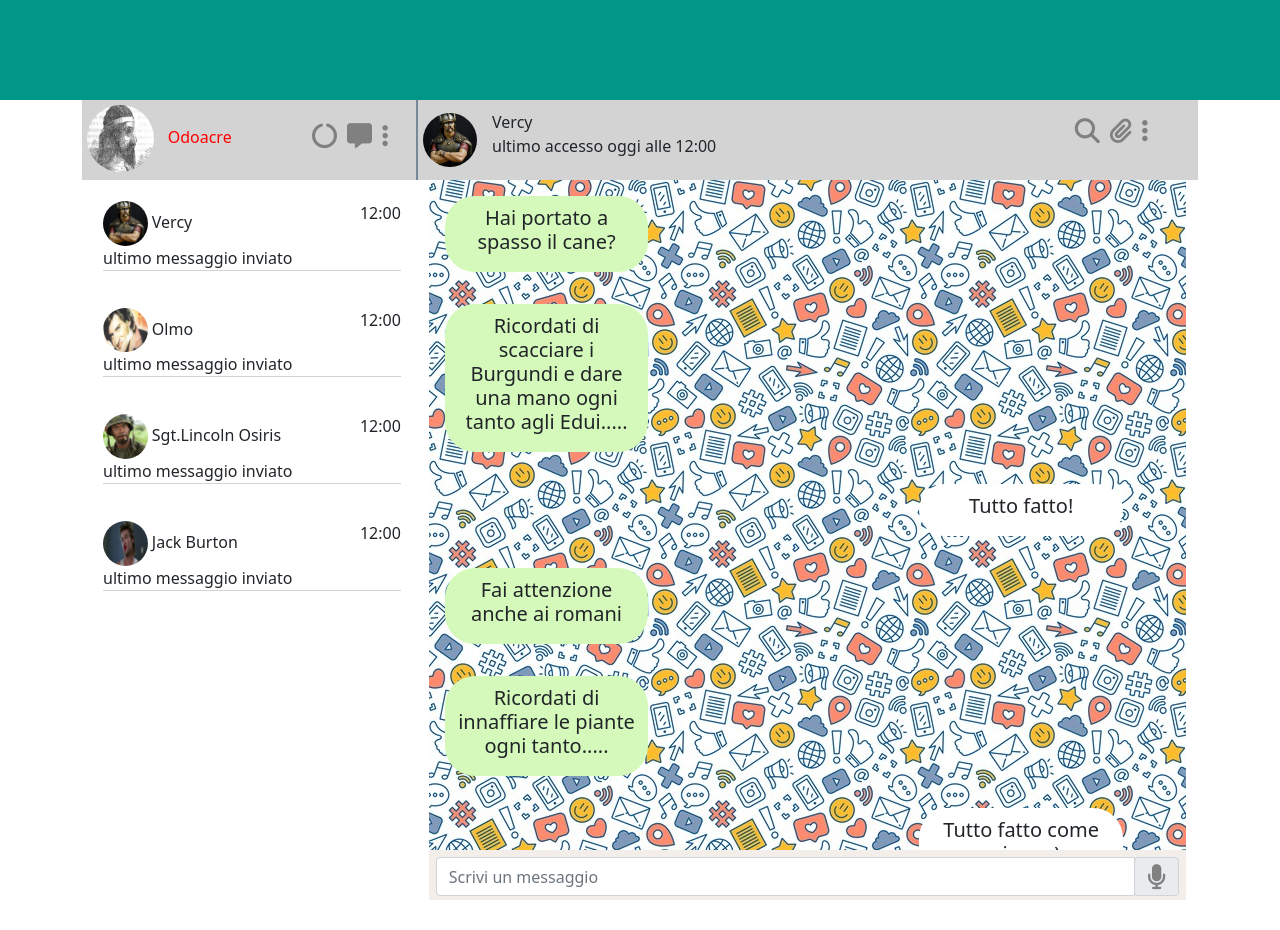
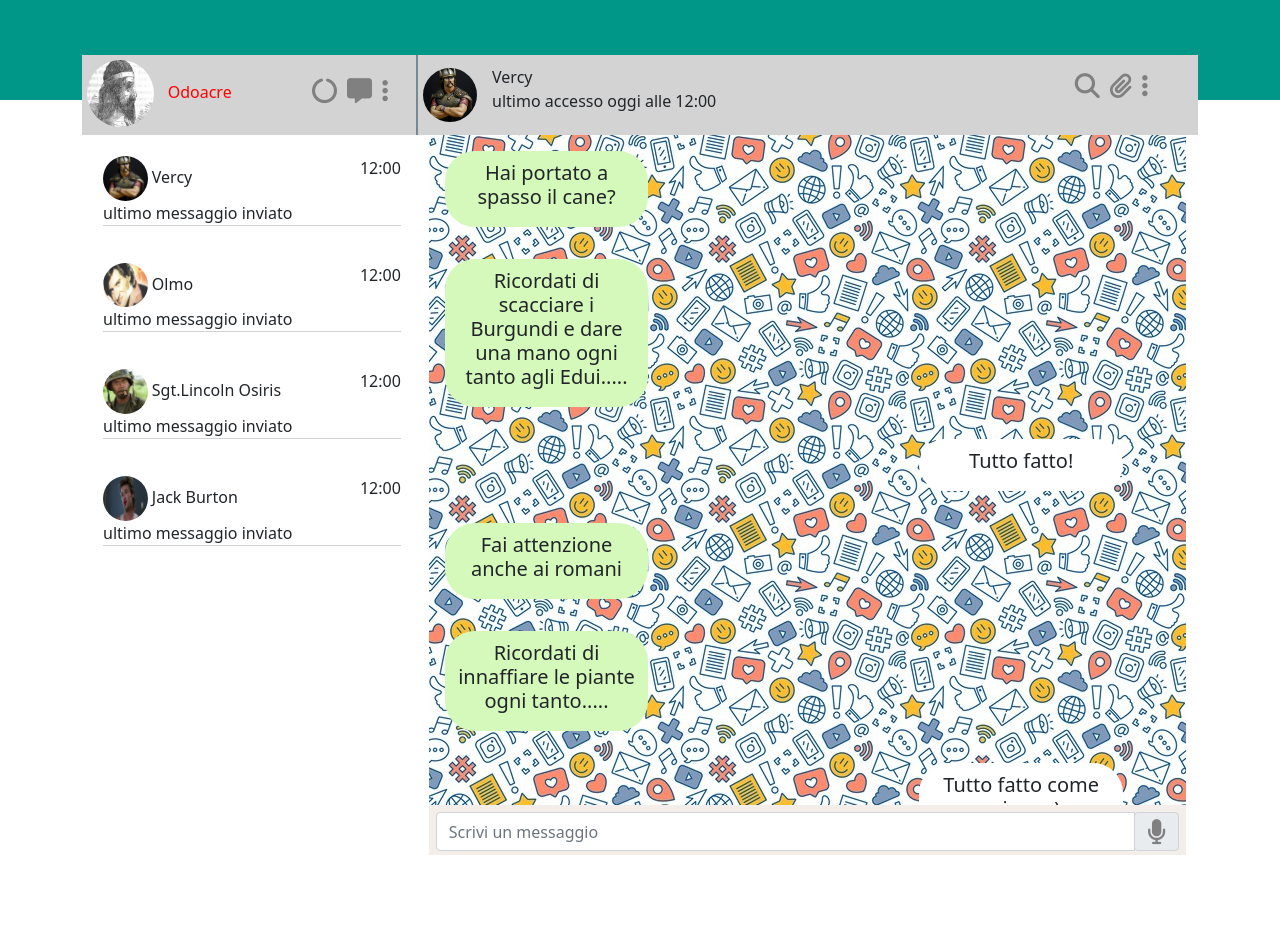
Before and after one commit to GabryP91/vue-boolzapp, a plain HTML site: page index.html in a window 1280 px wide. After the commit the page ends 885 px from the top, so only its background shows below. Drawn offline with nearby package versions, Linux system fonts and the light colour scheme.

Commit message:
fix containerBox

```diff
--- a/css/style.css
+++ b/css/style.css
@@ -28,7 +28,8 @@
 .containerBox {
     display: flex;
     flex-wrap: wrap;
-    flex-direction: row
+    flex-direction: row;
+    margin-top: -45px;
 }
 
 
```
